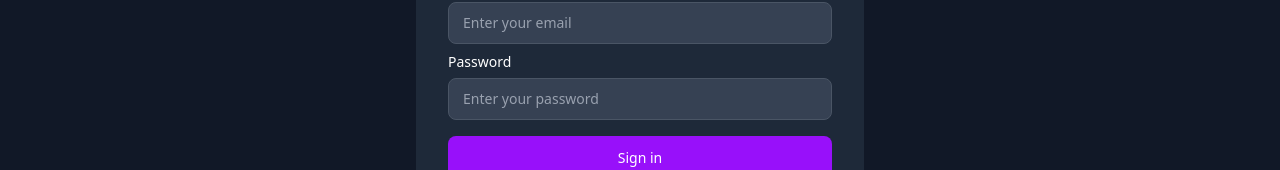
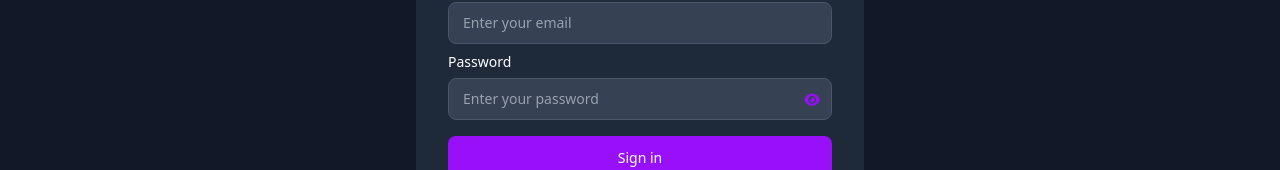
Before and after one commit to aaronersando/LaVisual-Photography-Videography-Booking-System-with-React-Springboot, a React (Vite) app in the folder src/main/resources/static/frontend/: page /login in a window 1280 px wide. Shown: the part 332-502 px from the top of the page. Built offline with nearby package versions, Linux system fonts and the light colour scheme.

Commit message:
Changed Error icon and eye color

```diff
--- a/src/main/resources/static/frontend/index.html
+++ b/src/main/resources/static/frontend/index.html
@@ -12,6 +12,7 @@
     integrity="…"
     crossorigin="anonymous"
   />
+
   </head>
   <body>
     <div id="root"></div>
--- a/src/main/resources/static/frontend/src/components/forms/Loginform.jsx
+++ b/src/main/resources/static/frontend/src/components/forms/Loginform.jsx
@@ -7,6 +7,7 @@ function Loginform() {
   const [password, setPassword] = useState('');
   const [error, setError] = useState('');
   const [isLoading, setIsLoading] = useState(false);
+  const [showPassword, setShowPassword] = useState(false);
   const navigate = useNavigate();
 
   const handleSubmit = async (e) => {
@@ -23,7 +24,6 @@ function Loginform() {
       if (userData.token) {
         localStorage.setItem('token', userData.token);
         localStorage.setItem('role', userData.role);
-
 
         setIsLoading(true);
 
@@ -46,6 +46,10 @@ function Loginform() {
     }
   };
 
+  const togglePasswordVisibility = () => {
+    setShowPassword(!showPassword);
+  };
+
   return (
     <div className="w-[448px] h-auto min-h-[300px] bg-gray-800 rounded-lg p-8 mx-auto my-12 flex flex-col text-white">
       <h2 className="text-2xl font-bold text-center mb-1">
@@ -55,7 +59,6 @@ function Loginform() {
       <p className="text-sm text-gray-400 text-center mb-6">
         Sign in to your account
       </p>
-
 
       <form onSubmit={handleSubmit}>
         <div className="space-y-2">
@@ -78,8 +81,9 @@ function Loginform() {
             <label className="text-sm font-medium mb-1.5">
               Password
             </label>
+            <div className="relative">
               <input
-              type="password"
+                type={showPassword ? "text" : "password"}
                 value={password}
                 onChange={(e) => setPassword(e.target.value)}
                 placeholder="Enter your password"
@@ -87,11 +91,24 @@ function Loginform() {
                 disabled={isLoading}
                 required
               />
+              <button
+                type="button"
+                className="absolute right-3 top-1/2 transform -translate-y-1/2 text-purple-600 hover:text-purple-800 focus:outline-none"
+                onClick={togglePasswordVisibility}
+                tabIndex="-1"
+              >
+                {showPassword ? (
+                  <i className="fa-solid fa-eye-slash text-sm"></i>
+                ) : (
+                  <i className="fa-solid fa-eye text-sm"></i>
+                )}
+              </button>
+            </div>
           </div>
 
           <button
             type="submit"
-            className={`w-full ${isLoading ? 'bg-purple-700' : 'bg-purple-600 hover:bg-purple-700'}
+            className={`w-full ${isLoading ? 'bg-purple-700' : 'bg-purple-600 hover:bg-purple-800'}
                        text-white py-3 px-4 rounded-md text-sm font-medium
                        transition-colors duration-200 my-2`}
             disabled={isLoading}
@@ -105,10 +122,7 @@ function Loginform() {
         {error && (
           <div className="w-full bg-red-500/20 border border-red-500 text-red-100 px-4 py-2 rounded">
             <div className="flex items-center">
-              <svg className="w-5 h-5 mr-2 flex-shrink-0" fill="none" viewBox="0 0 24 24" stroke="currentColor">
-                <path strokeLinecap="round" strokeLinejoin="round" strokeWidth="2"
-                  d="M12 8v4m0 4h.01M21 12a9 9 0 11-18 0 9 9 0 0118 0z" />
-              </svg>
+            <i className="fa fa-exclamation-circle mt-2 w-5 h-5 mr-2 flex-shrink-0 text-red-100" aria-hidden="true"></i>
               <span>
                 {error.toLowerCase().includes('unauthorized') ||
                 error.toLowerCase().includes('401') ||
```
Lines whose indentation alone changed are shown as unchanged.
